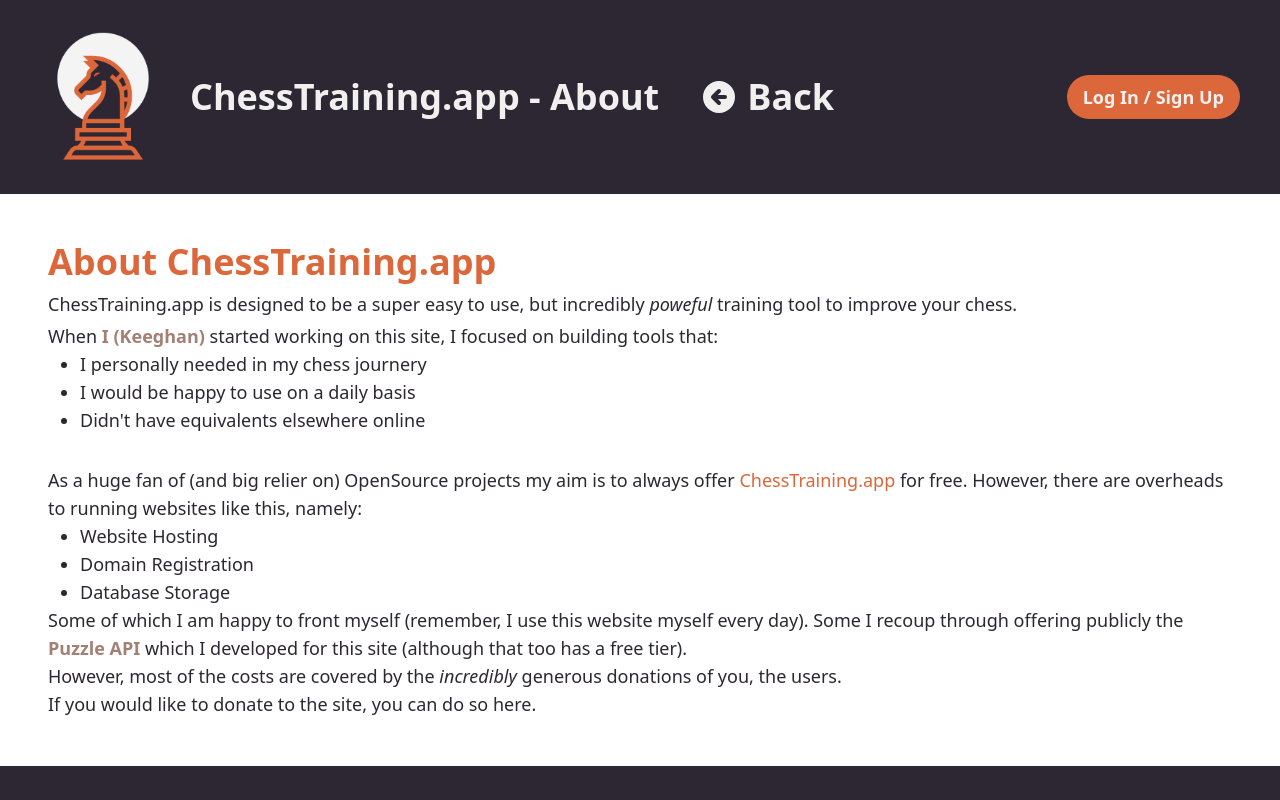
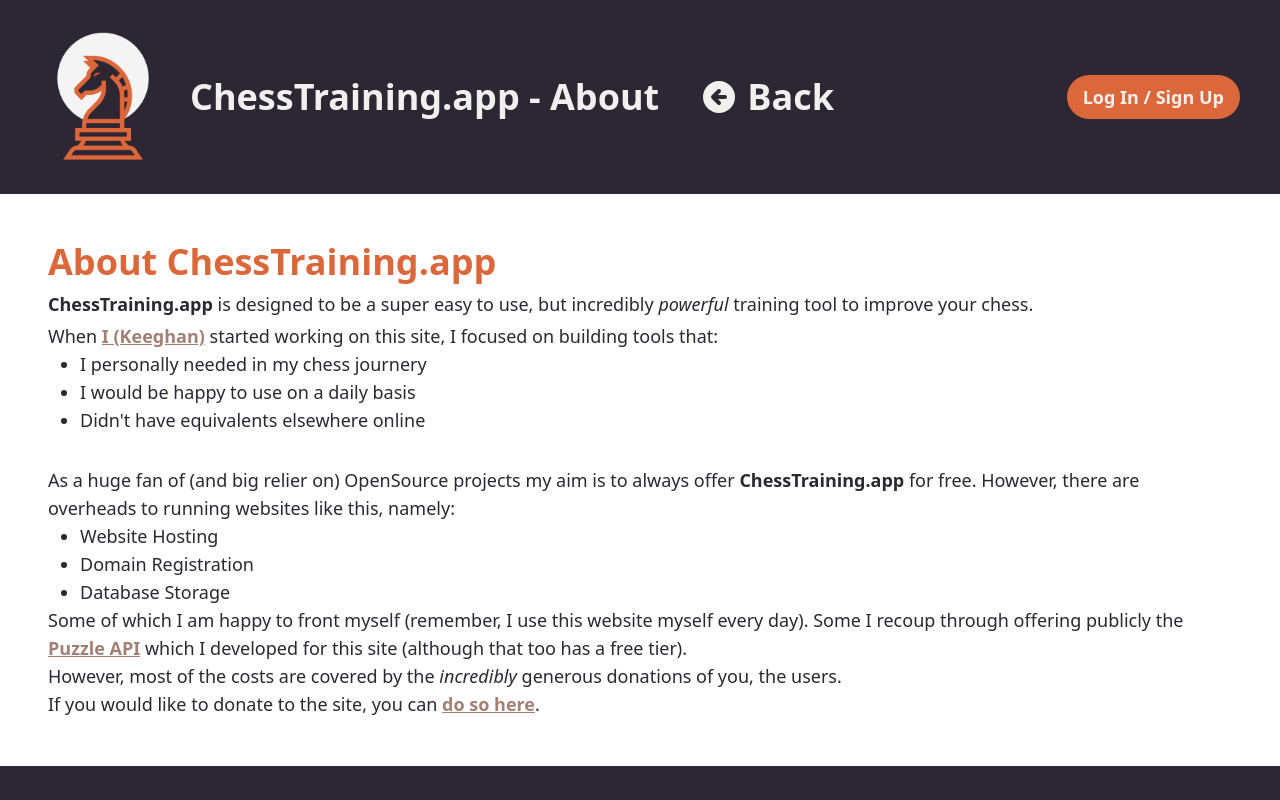
Before and after one commit to KeeghanM/chess-pecker, a Next.js app: page /about in a window 1280 px wide. Built offline with nearby package versions, Linux system fonts and the light colour scheme; no server answers.

Commit message:
Mobile Friendly Knights

```diff
--- a/components/KnightsChess.js
+++ b/components/KnightsChess.js
@@ -33,7 +33,7 @@
   }
 
   return (
-    <div className="py-6 md:px-6 overflow-hidden">
+    <div className="py-6 md:px-6 overflow-y-hidden">
       <Chessground
         width={
           windowSize.width < 1024
@@ -53,7 +53,7 @@
         movable={calcMovable()}
         fen={fen}
         onMove={onMove}
-        coordinates={true}
+        coordinates={props.coords}
       />
     </div>
   )
--- a/pages/about.js
+++ b/pages/about.js
@@ -11,14 +11,14 @@
           </h1>
           <div className="space-y-1 pb-6">
             <p>
-              ChessTraining.app is designed to be a super easy to use, but
-              incredibly <i>poweful</i> training tool to improve your chess.
+              <span className="font-bold">ChessTraining.app</span> is designed
+              to be a super easy to use, but incredibly <i>powerful</i> training
+              tool to improve your chess.
             </p>
             <p>
-              When
-              <a className="group font-bold text-accent-dark">
-                {' '}
-                I (Keeghan){' '}
+              When{' '}
+              <a className="group font-bold text-accent-dark underline hover:text-primary">
+                I (Keeghan)
                 <div className="absolute hidden group-visited:block group-hover:block border-4 border-primary w-[240px] h-[240px] rounded-2xl overflow-hidden">
                   <Image
                     priority
@@ -27,7 +27,7 @@
                     height="240px"
                   />
                 </div>
-              </a>
+              </a>{' '}
               started working on this site, I focused on building tools that:
               <ul className="list-disc pl-8">
                 <li>I personally needed in my chess journery</li>
@@ -40,7 +40,7 @@
             <p>
               As a huge fan of (and big relier on) OpenSource projects my aim is
               to always offer{' '}
-              <span className="text-primary">ChessTraining.app</span> for free.
+              <span className="font-bold">ChessTraining.app</span> for free.
               However, there are overheads to running websites like this,
               namely:
               <ul className="list-disc pl-8">
@@ -56,7 +56,7 @@
               <a
                 href="https://rapidapi.com/KeeghanM/api/chess-puzzles/details"
                 target="_blank"
-                className="text-accent-dark font-bold hover:text-primary hover:underline"
+                className="text-accent-dark font-bold hover:text-primary underline"
               >
                 Puzzle API
               </a>{' '}
@@ -69,7 +69,11 @@
             </p>
             <p>
               If you would like to donate to the site, you can{' '}
-              <a href="https://www.buymeacoffee.com/KeeghanM" target="_blank">
+              <a
+                href="https://www.buymeacoffee.com/KeeghanM"
+                target="_blank"
+                className="text-accent-dark font-bold hover:text-primary underline"
+              >
                 do so here
               </a>
               .
--- a/pages/index.js
+++ b/pages/index.js
@@ -44,8 +44,8 @@
             </div>
           </Link>
         </div>
-        <div className="hover:bg-accent-light border-b-2 md:border-2 border-dark hover:cursor-pointer shadow-lg rounded-2xl bg-slate-400 text-slate-600">
-          <Link href="/tactics">
+        <div className=" border-b-2 md:border-2 border-dark hover:cursor-pointer shadow-lg rounded-2xl bg-slate-400 text-slate-600">
+          <Link href="/">
             <div className="p-6 md:p-8 lg:p-10 space-y-2">
               <h1 className="text-4xl font-bold">
                 Tactics Training - <i>Coming Soon</i>
@@ -70,8 +70,8 @@
             </div>
           </Link>
         </div>
-        <div className="hover:bg-accent-light border-b-2 md:border-2 border-dark hover:cursor-pointer shadow-lg rounded-2xl bg-slate-400 text-slate-600">
-          <Link href="/visualise">
+        <div className="border-b-2 md:border-2 border-dark hover:cursor-pointer shadow-lg rounded-2xl bg-slate-400 text-slate-600">
+          <Link href="/">
             <div className="p-6 md:p-8 lg:p-10 space-y-2">
               <h1 className="text-4xl font-bold">
                 Visualisation & Calculation - <i>Coming Soon</i>
--- a/pages/knights.js
+++ b/pages/knights.js
@@ -1,9 +1,11 @@
 import Layout from '../components/Layout'
 import { useState } from 'react'
 import KnightsChess from '../components/KnightsChess'
+import { Switch } from '@headlessui/react'
 import { minKnightJumps } from '../lib/knightJumps'
 
 function knights() {
+  // Helper function to generate squares for the puzzle
   function generateSquare() {
     let rows = '12345678'
     let cols = 'abcdefgh'
@@ -14,6 +16,7 @@
     return randC + randR
   }
 
+  // Setup all the state managed variables
   const [startSquare, setStartSquare] = useState(generateSquare())
   const [moveSquare, setMoveSquare] = useState(startSquare)
   const [endSquare, setEndSquare] = useState(generateSquare())
@@ -22,9 +25,13 @@
     minKnightJumps(startSquare, endSquare)
   )
   const [streak, setStreak] = useState(0)
-  const [hint, showHint] = useState(false)
   const [colorFlash, showFlash] = useState(false)
+  const [moveHint, setMoveHint] = useState(false)
+  const [coordinatesShow, setCoordinatesShow] = useState(false)
 
+  // The chessboard calls this function after every move
+  // in it we increment the counter, check if the puzzle is solved
+  // if it is, create a new one, if we have failed, Reset.
   function knightMoveCheck(from, to) {
     setmoveCount(moveCount + 1)
     setMoveSquare(to)
@@ -59,7 +66,13 @@
             <div>
               Improve your board vision, and also master those tricky knights.
               By using our Knight Vision trainer, you will greatly improve your
-              chess abilities
+              chess abilities.
+            </div>
+            <div className="">
+              Coordinates have been intentially left off to help reinforce your
+              own internalisation of the squares. The board is setup from Whites
+              perspective, so remember:{' '}
+              <span className="font-bold">A to H, 1 to 8</span>
             </div>
             <div className="flex flex-col-reverse md:flex-col">
               <div className="p-4 bg-dark text-light">
@@ -94,16 +107,50 @@
               >
                 Current Streak: {streak}
               </div>
-              <div className="flex flex-row items-center space-x-4 w-fit">
-                <button
-                  className="bg-accent-light p-2 rounded-lg "
-                  onClick={() => showHint(!hint)}
-                >
-                  {hint ? 'Hide Hint' : 'Show Hint'}
-                </button>
-                <div style={{ display: hint ? 'block' : 'none' }}>
-                  Min Moves: {minJumps}
+              <div className="flex flex-col w-fit">
+                <div className="flex flex-row items-center">
+                  <Switch.Group>
+                    <Switch
+                      checked={moveHint}
+                      onChange={setMoveHint}
+                      className={`${
+                        moveHint ? 'bg-primary' : 'bg-gray-200'
+                      } relative inline-flex items-center h-6 rounded-full w-11`}
+                    >
+                      <span
+                        className={`${
+                          moveHint ? 'translate-x-6' : 'translate-x-1'
+                        } inline-block w-4 h-4 transform bg-white rounded-full`}
+                      />
+                    </Switch>
+                    <Switch.Label className="ml-2 flex flex-row items-center space-x-2">
+                      <span>Show Move Hint:</span>
+                      <span className={moveHint ? 'block' : 'hidden'}>
+                        {minJumps} Moves
+                      </span>
+                    </Switch.Label>
+                  </Switch.Group>
                 </div>
+                {/* <div className="flex flex-row items-center">
+                  <Switch.Group>
+                    <Switch
+                      checked={coordinatesShow}
+                      onChange={setCoordinatesShow}
+                      className={`${
+                        coordinatesShow ? 'bg-primary' : 'bg-gray-200'
+                      } relative inline-flex items-center h-6 rounded-full w-11`}
+                    >
+                      <span
+                        className={`${
+                          coordinatesShow ? 'translate-x-6' : 'translate-x-1'
+                        } inline-block w-4 h-4 transform bg-white rounded-full`}
+                      />
+                    </Switch>
+                    <Switch.Label className="ml-2 flex flex-row items-center space-x-2">
+                      <span>Show Coordinates</span>
+                    </Switch.Label>
+                  </Switch.Group>
+                </div> */}
               </div>
             </div>
           </div>
@@ -115,6 +162,7 @@
             <KnightsChess
               knightSquare={moveSquare}
               moveCheck={knightMoveCheck}
+              coords={coordinatesShow}
             />
           </div>
         </div>
```
